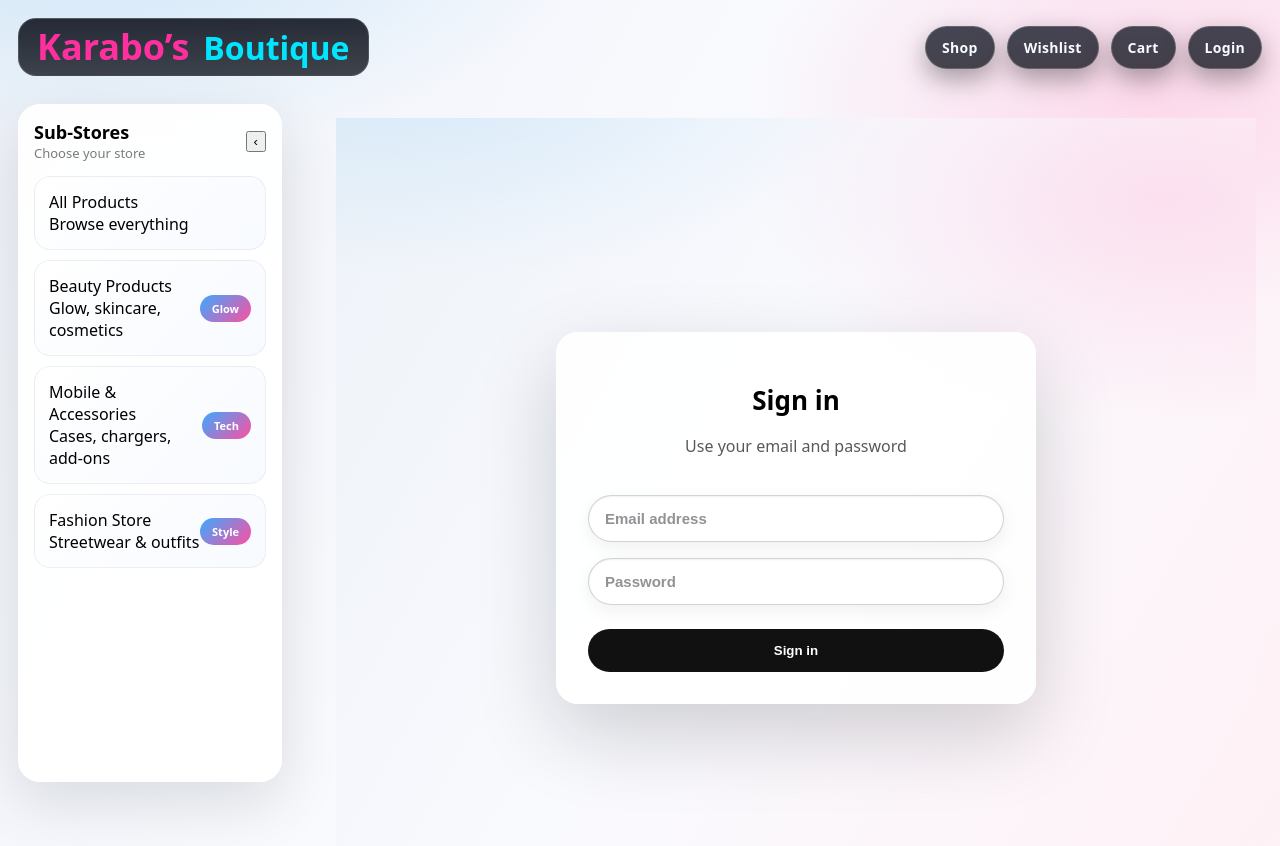
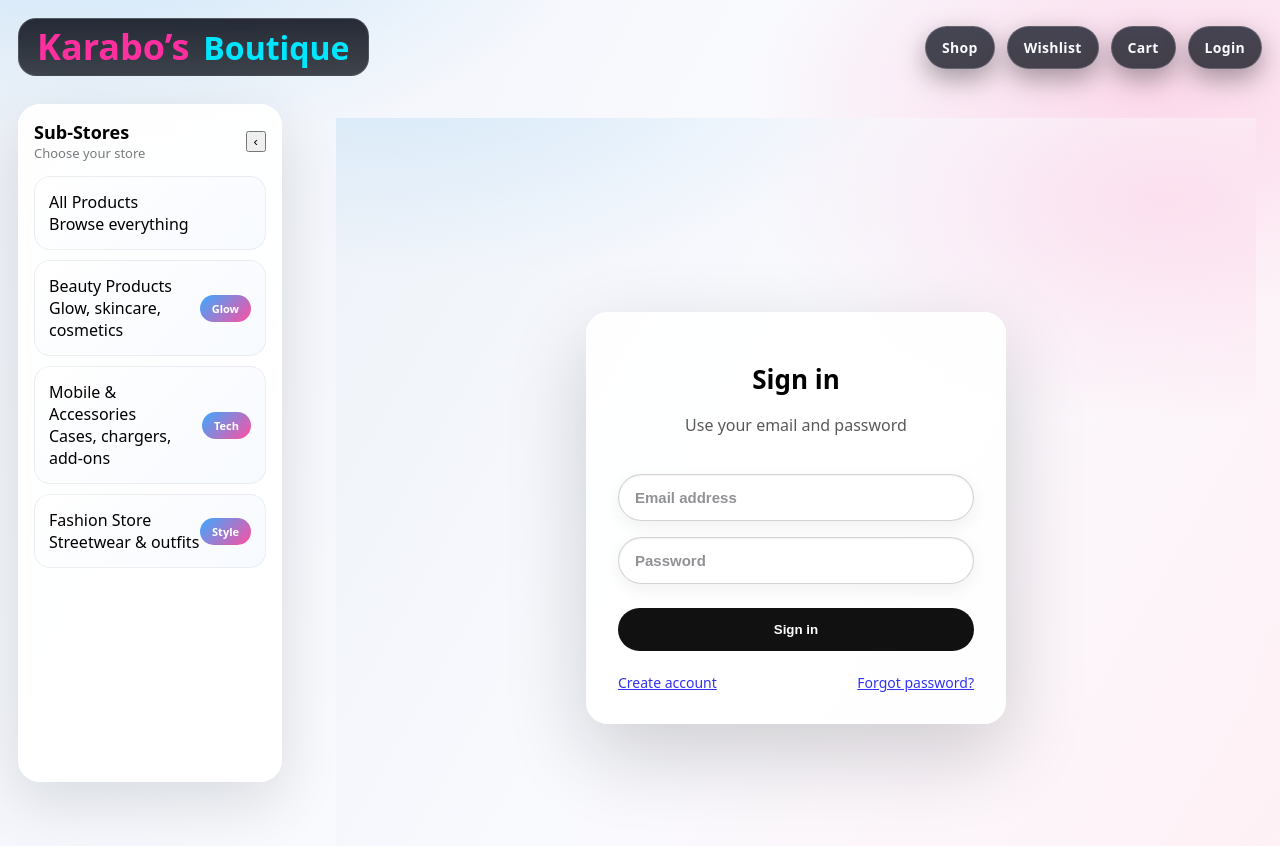
Before and after one commit to yvesf022/kkkkkk, a Next.js app: page /login in a window 1280 px wide. Shown: the top 846 px of the page. Built offline with nearby package versions, Linux system fonts and the light colour scheme; no server answers.

Commit message:
fix(models): add ShippingStatus enum to match routes

```diff
--- a/app/(public)/login/page.tsx
+++ b/app/(public)/login/page.tsx
@@ -1,5 +1,6 @@
 "use client";
 
+import Link from "next/link";
 import { useEffect, useState } from "react";
 import { useRouter } from "next/navigation";
 import toast from "react-hot-toast";
@@ -45,9 +46,7 @@ export default function LoginPage() {
     try {
       await login(email, password);
 
-      setStatusText("Redirecting to your account…");
       toast.success("Welcome back");
-
       router.replace("/account");
     } catch (err: any) {
       const message =
@@ -60,9 +59,7 @@ export default function LoginPage() {
         message.toLowerCase().includes("not verified")
       ) {
         setVerifyError(true);
-        setErrorText(
-          "Your email address has not been verified."
-        );
+        setErrorText("Your email address has not been verified.");
       } else {
         setErrorText("Incorrect email or password.");
       }
@@ -126,24 +123,15 @@ export default function LoginPage() {
         gap: 22,
         boxShadow:
           "0 30px 80px rgba(12,14,20,.18), inset 0 0 0 1px rgba(255,255,255,.6)",
+        maxWidth: 420,
+        margin: "0 auto",
       }}
     >
       {/* HEADER */}
       <header style={{ textAlign: "center" }}>
-        <h1 style={{ fontSize: 26, fontWeight: 900 }}>
-          Sign in
-        </h1>
-        <p style={{ opacity: 0.65 }}>
-          Use your email and password
-        </p>
+        <h1 style={{ fontSize: 26, fontWeight: 900 }}>Sign in</h1>
+        <p style={{ opacity: 0.65 }}>Use your email and password</p>
       </header>
-
-      {/* STATUS */}
-      {statusText && (
-        <div style={{ fontSize: 14, opacity: 0.7 }}>
-          {statusText}
-        </div>
-      )}
 
       {/* ERROR */}
       {errorText && (
@@ -188,18 +176,13 @@ export default function LoginPage() {
             onClick={resendVerification}
             className="btn btnGhost"
           >
-            {resending
-              ? "Sending…"
-              : "Resend verification email"}
+            {resending ? "Sending…" : "Resend verification email"}
           </button>
         </div>
       )}
 
       {/* FORM */}
-      <form
-        onSubmit={handleSubmit}
-        style={{ display: "grid", gap: 16 }}
-      >
+      <form onSubmit={handleSubmit} style={{ display: "grid", gap: 16 }}>
         <input
           type="email"
           placeholder="Email address"
@@ -233,12 +216,24 @@ export default function LoginPage() {
             background: "#111",
             color: "#fff",
             cursor: "pointer",
-            opacity: submitting ? 0.7 : 1,
           }}
         >
           {submitting ? "Signing in…" : "Sign in"}
         </button>
       </form>
+
+      {/* FOOTER LINKS */}
+      <div
+        style={{
+          display: "flex",
+          justifyContent: "space-between",
+          fontSize: 14,
+          opacity: 0.8,
+        }}
+      >
+        <Link href="/register">Create account</Link>
+        <Link href="/forgot-password">Forgot password?</Link>
+      </div>
     </div>
   );
 }
```
